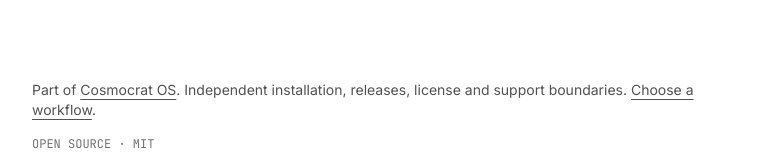
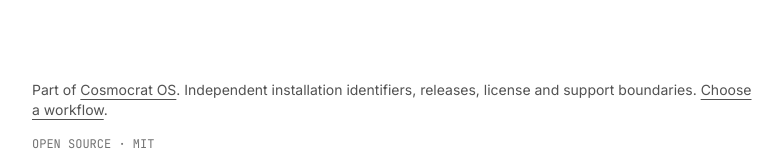
Before and after one commit to OrionArchitekton/failclosed-site, a React (Vite) app: page / in a window 1280 px wide. Shown: the top 163 px of the page, without its empty margins (248-1031 px from the left). Built offline with nearby package versions, Linux system fonts and the light colour scheme.

Commit message:
Clarify independent installation identifiers in family copy (#10)

```diff
--- a/constants.ts
+++ b/constants.ts
@@ -27,7 +27,7 @@ export const PRODUCT_DATA: ProductData = {
     prefix: 'Part of',
     name: 'Cosmocrat OS',
     url: 'https://www.cosmocrat.ai/',
-    description: 'Independent installation, releases, license and support boundaries.',
+    description: 'Independent installation identifiers, releases, license and support boundaries.',
     workflowLabel: 'Choose a workflow',
     workflowUrl: 'https://www.cosmocrat.ai/docs',
   },
--- a/index.html
+++ b/index.html
@@ -9,14 +9,14 @@
   <link rel="canonical" href="https://www.danmercede.com/works/failclosed/" />
   <title>failclosed: Fail-closed merge admission control for agent-written code</title>
   <meta name="description"
-    content="failclosed is a local-first, MIT-licensed gate for agent-written code: it runs an LLM reviewer, then refuses to report MERGE_READY when the output is unparseable, schema-invalid, or self-contradictory. Enforcement precedes the merge decision. Python 3.9+ and the gh CLI; the reviewer is a configurable command seam. Part of Cosmocrat OS; independent installation, releases, license and support boundaries." />
+    content="failclosed is a local-first, MIT-licensed gate for agent-written code: it runs an LLM reviewer, then refuses to report MERGE_READY when the output is unparseable, schema-invalid, or self-contradictory. Enforcement precedes the merge decision. Python 3.9+ and the gh CLI; the reviewer is a configurable command seam. Part of Cosmocrat OS; independent installation identifiers, releases, license and support boundaries." />
 
   <!-- Open Graph -->
   <meta property="og:type" content="website" />
   <meta property="og:site_name" content="failclosed" />
   <meta property="og:title" content="failclosed: Fail-closed merge admission control for agent-written code" />
   <meta property="og:description"
-    content="Run the LLM reviewer, distrust its verdict, and refuse to merge when governance can't be deterministically evaluated. Local-first, MIT, Python 3.9+. Part of Cosmocrat OS; independent installation, releases, license and support boundaries." />
+    content="Run the LLM reviewer, distrust its verdict, and refuse to merge when governance can't be deterministically evaluated. Local-first, MIT, Python 3.9+. Part of Cosmocrat OS; independent installation identifiers, releases, license and support boundaries." />
   <meta property="og:url" content="https://www.danmercede.com/works/failclosed/" />
   <meta property="og:image" content="https://www.danmercede.com/works/failclosed/og-card.png" />
   <meta property="og:image:type" content="image/png" />
@@ -30,7 +30,7 @@
   <meta name="twitter:creator" content="@danmercede" />
   <meta name="twitter:title" content="failclosed: Fail-closed merge admission control for agent-written code" />
   <meta name="twitter:description"
-    content="Run the LLM reviewer, distrust its verdict, and refuse to merge when governance can't be deterministically evaluated. Local-first, MIT, Python 3.9+. Part of Cosmocrat OS; independent installation, releases, license and support boundaries." />
+    content="Run the LLM reviewer, distrust its verdict, and refuse to merge when governance can't be deterministically evaluated. Local-first, MIT, Python 3.9+. Part of Cosmocrat OS; independent installation identifiers, releases, license and support boundaries." />
   <meta name="twitter:image" content="https://www.danmercede.com/works/failclosed/og-card.png" />
   <meta name="twitter:image:alt" content="failclosed: fail-closed merge admission control for agent-written code" />
 
```
